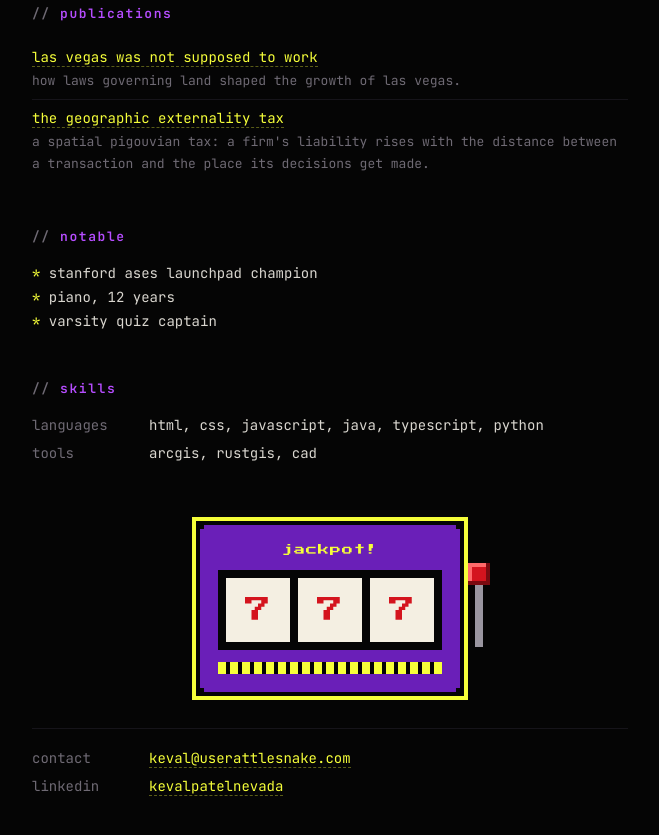
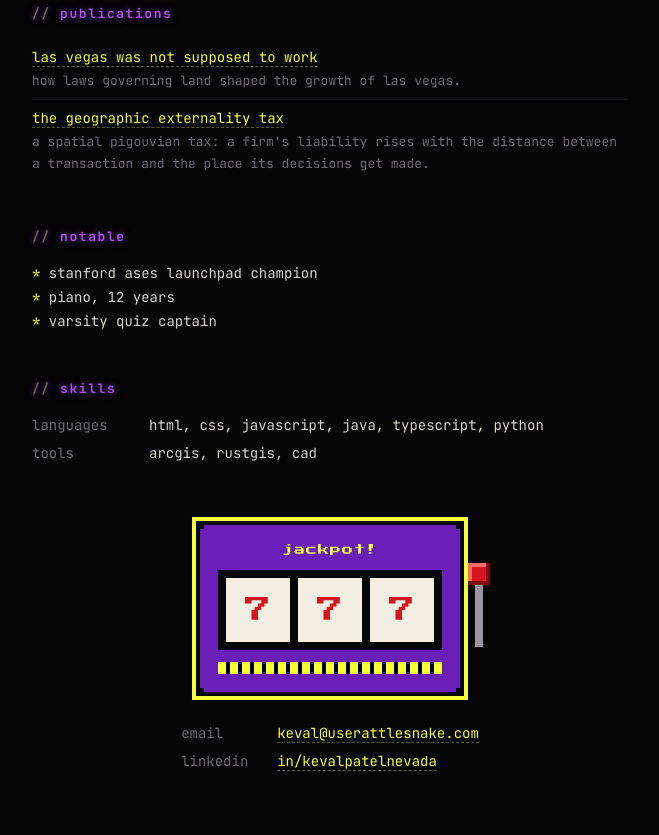
Before and after one commit to Kevlar16/Kevlar16.github.io, a plain HTML site: page index.html in a window 1280 px wide. Shown: the part 1333-2168 px from the top of the page, without its empty margins (310-969 px from the left). Drawn offline with Linux system fonts and the light colour scheme; animation ran at ten frames a second.

Commit message:
neon glow behind sign and headers; jackpot pays out contact details in coins
Co-Authored-By: Claude Opus 5.5 <noreply@anthropic.com>
Claude-Session: https://claude.ai/code/session_01KEWW3iRzWEMqbbA1YAXyTG

```diff
--- a/index.html
+++ b/index.html
@@ -21,7 +21,7 @@
   <link rel="preconnect" href="https://fonts.googleapis.com">
   <link rel="preconnect" href="https://fonts.gstatic.com" crossorigin>
   <link href="https://fonts.googleapis.com/css2?family=JetBrains+Mono:wght@400;600;800&family=Press+Start+2P&family=Yellowtail&display=swap" rel="stylesheet">
-  <link rel="stylesheet" href="style.css?v=1795153936">
+  <link rel="stylesheet" href="style.css?v=1795156767">
 </head>
 <body>
   <main>
@@ -175,23 +175,25 @@
         <button class="lever" id="lever" type="button" aria-label="pull the lever"><i class="knob"></i><i class="arm"></i></button>
         <div class="coins-fx" id="coins-fx" aria-hidden="true"></div>
       </div>
+
+      <!-- the payout: contact details, spelled out in coins on the first jackpot -->
+      <div class="payout" id="payout">
+        <dl class="skills">
+          <dt>email</dt>
+          <dd><a id="mail" href="#">email me</a></dd>
+          <dt>linkedin</dt>
+          <dd><a id="li" href="https://www.linkedin.com/in/kevalpatelnevada/">in/kevalpatelnevada</a></dd>
+        </dl>
+      </div>
     </section>
 
-    <footer>
-      <dl class="skills">
-        <dt>contact</dt>
-        <dd><a id="mail" href="#">email me</a></dd>
-        <dt>linkedin</dt>
-        <dd><a href="https://www.linkedin.com/in/kevalpatelnevada/">kevalpatelnevada</a></dd>
-      </dl>
-    </footer>
 
   </main>
 
   <!-- showgirls on parade while you scroll -->
   <div class="parade" id="parade" aria-hidden="true"></div>
 
-  <script src="main.js?v=1795153936"></script>
+  <script src="main.js?v=1795156767"></script>
   <script data-goatcounter="https://kevalpatel.goatcounter.com/count" async src="https://gc.zgo.at/count.js"></script>
 </body>
 </html>
--- a/main.js
+++ b/main.js
@@ -123,6 +123,24 @@
   var addr = ["keval", "userattlesnake.com"].join("@");
   mail.href = "mailto:" + addr;
   mail.textContent = addr;
+
+  var payoutEl = document.getElementById("payout");
+  var chars = [];
+  [mail, document.getElementById("li")].forEach(function (a) {
+    var t = a.textContent;
+    a.setAttribute("aria-label", t);
+    a.textContent = "";
+    for (var q = 0; q < t.length; q++) {
+      var sp = document.createElement("span");
+      sp.className = "ch";
+      sp.setAttribute("aria-hidden", "true");
+      sp.textContent = t[q];
+      a.appendChild(sp);
+      chars.push(sp);
+    }
+  });
+  var canPayout = !reduce && "IntersectionObserver" in window;
+  if (canPayout) payoutEl.classList.add("pending");
 
   /* ---------- pixel showgirls ---------- */
 
@@ -273,7 +291,7 @@
     if (r[0] === r[1] && r[1] === r[2]) {
       msg.textContent = r[0] === "7" ? "jackpot!" : "winner!";
       slot.classList.add("win");
-      rain();
+      if (!paid && canPayout) payout(); else rain();
     } else if (r[0] === r[1] || r[1] === r[2]) {
       msg.textContent = "so close";
     } else {
@@ -286,13 +304,74 @@
     return [0, 1, 2].map(function () { return SYMS[Math.floor(Math.random() * SYMS.length)]; });
   }
 
-  lever.addEventListener("click", function () { spin(reduce ? ["7", "7", "7"] : randomResult()); });
+  var paid = false;
 
-  // first pull is on the house
-  if (!reduce && "IntersectionObserver" in window) {
+  // coins burst out, scatter, then fall into place as the contact details
+  function payout() {
+    paid = true;
+    var sr = slot.getBoundingClientRect();
+    var ox = sr.left + sr.width / 2 + window.scrollX;
+    var oy = sr.top + sr.height * 0.5 + window.scrollY;
+    var parts = chars.map(function (ch, i) {
+      var el = document.createElement("i");
+      el.className = "gold";
+      el.textContent = ch.textContent;
+      el.style.left = "0"; el.style.top = "0";
+      document.body.appendChild(el);
+      var ang = -Math.PI / 2 + (Math.random() - 0.5) * 2.6;
+      var spd = 4 + Math.random() * 7;
+      return { el: el, ch: ch, x: ox, y: oy, vx: Math.cos(ang) * spd, vy: Math.sin(ang) * spd,
+               t0: 750 + i * 24, fly: false, done: false };
+    });
+    var dts = payoutEl.querySelectorAll("dt");
+    setTimeout(function () { dts.forEach(function (d) { d.style.opacity = 1; }); }, 750);
+
+    function put(p, x, y, s) { p.el.style.transform = "translate(" + x.toFixed(1) + "px," + y.toFixed(1) + "px) scale(" + s.toFixed(2) + ")"; }
+    var start = performance.now();
+    (function tick(now) {
+      var el = now - start, alive = false;
+      parts.forEach(function (p) {
+        if (p.done) return;
+        alive = true;
+        if (el < p.t0) {                         // scatter under gravity
+          p.vy += 0.32; p.vx *= 0.985;
+          p.x += p.vx; p.y += p.vy;
+          put(p, p.x, p.y, 1);
+        } else {                                 // fall into its letter
+          if (!p.fly) {
+            p.fly = true; p.fx = p.x; p.fy = p.y;
+            var r = p.ch.getBoundingClientRect();
+            p.tx = r.left + r.width / 2 + window.scrollX;
+            p.ty = r.top + r.height / 2 + window.scrollY;
+          }
+          var k = Math.min((el - p.t0) / 520, 1);
+          var ex = 1 - Math.pow(1 - k, 3);
+          put(p, p.fx + (p.tx - p.fx) * ex, p.fy + (p.ty - p.fy) * k * k, 1 - 0.4 * k);
+          if (k >= 1) {
+            p.done = true;
+            p.el.remove();
+            p.ch.style.opacity = 1;
+            p.ch.classList.add("land");
+          }
+        }
+      });
+      if (alive) requestAnimationFrame(tick);
+      else payoutEl.classList.remove("pending");
+    })(start);
+  }
+
+  lever.addEventListener("click", function () {
+    spin(reduce || (!paid && canPayout) ? ["7", "7", "7"] : randomResult());
+  });
+
+  // first pull is on the house: reaching the bottom spins it
+  if (canPayout) {
     var io = new IntersectionObserver(function (es) {
-      if (es[0].isIntersecting) { io.disconnect(); spin(["7", "7", "7"]); }
-    }, { threshold: 0.7 });
-    io.observe(slot);
+      if (!es[0].isIntersecting || paid) return;
+      if (spinning) return; // a lever pull is already paying out
+      io.disconnect();
+      spin(["7", "7", "7"]);
+    }, { threshold: 0.9 });
+    io.observe(payoutEl);
   }
 })();
--- a/style.css
+++ b/style.css
@@ -58,6 +58,8 @@ a:hover, a:focus-visible {
 /* ---------- the sign ---------- */
 
 .sign {
+  position: relative;
+  isolation: isolate;
   display: block;
   width: 100%;
   margin: 0;
@@ -68,6 +70,20 @@ a:hover, a:focus-visible {
   cursor: pointer;
   -webkit-tap-highlight-color: transparent;
 }
+.sign::before {
+  content: "";
+  position: absolute;
+  inset: -14% -10%;
+  z-index: -1;
+  background:
+    radial-gradient(ellipse 50% 46% at 50% 56%, rgba(182, 77, 255, .26), transparent 70%),
+    radial-gradient(ellipse 30% 24% at 50% 30%, rgba(246, 255, 58, .07), transparent 70%);
+  filter: blur(18px);
+  pointer-events: none;
+  transition: opacity .15s;
+}
+.sign.off::before { opacity: 0; }
+.sign:has(svg.fx-brown)::before { opacity: .45; }
 .sign:focus-visible { outline: 1px dashed var(--yellow); outline-offset: 6px; }
 .sign svg { display: block; width: 100%; height: auto; overflow: visible; }
 
@@ -171,6 +187,7 @@ h2 {
   font-weight: 600;
   letter-spacing: .12em;
   color: var(--purple);
+  text-shadow: 0 0 6px rgba(182, 77, 255, .5), 0 0 18px rgba(182, 77, 255, .18);
 }
 h2::before { content: "// "; color: var(--dim); }
 
@@ -209,7 +226,45 @@ footer {
 
 /* ---------- slot machine ---------- */
 
-.slots-wrap { margin-top: 64px; display: flex; justify-content: center; }
+.slots-wrap {
+  margin-top: 64px;
+  display: flex;
+  flex-direction: column;
+  align-items: center;
+}
+
+/* ---------- payout (contact) ---------- */
+
+.payout { margin-top: 34px; }
+.payout .skills { grid-template-columns: 6em auto; }
+.payout dt { transition: opacity .4s; }
+.payout .ch { display: inline-block; white-space: pre; }
+.payout a { transition: border-color .5s; }
+.payout.pending a { border-bottom-color: transparent; }
+.payout.pending dt,
+.payout.pending .ch { opacity: 0; }
+.payout .ch.land { animation: land .35s ease-out; }
+@keyframes land {
+  0%   { color: #fff; text-shadow: 0 0 10px var(--yellow); }
+  100% { text-shadow: none; }
+}
+
+.gold {
+  position: absolute;
+  z-index: 20;
+  width: 18px; height: 18px;
+  margin: -9px 0 0 -9px;
+  display: grid;
+  place-items: center;
+  border-radius: 50%;
+  background: var(--yellow);
+  box-shadow: inset -2px -2px 0 #9a8f00, 0 0 8px rgba(246, 255, 58, .55);
+  color: #2a0a4a;
+  font: 8px/1 var(--pixel);
+  text-transform: none;
+  pointer-events: none;
+  will-change: transform;
+}
 
 .slot {
   --px: 4px;
```
